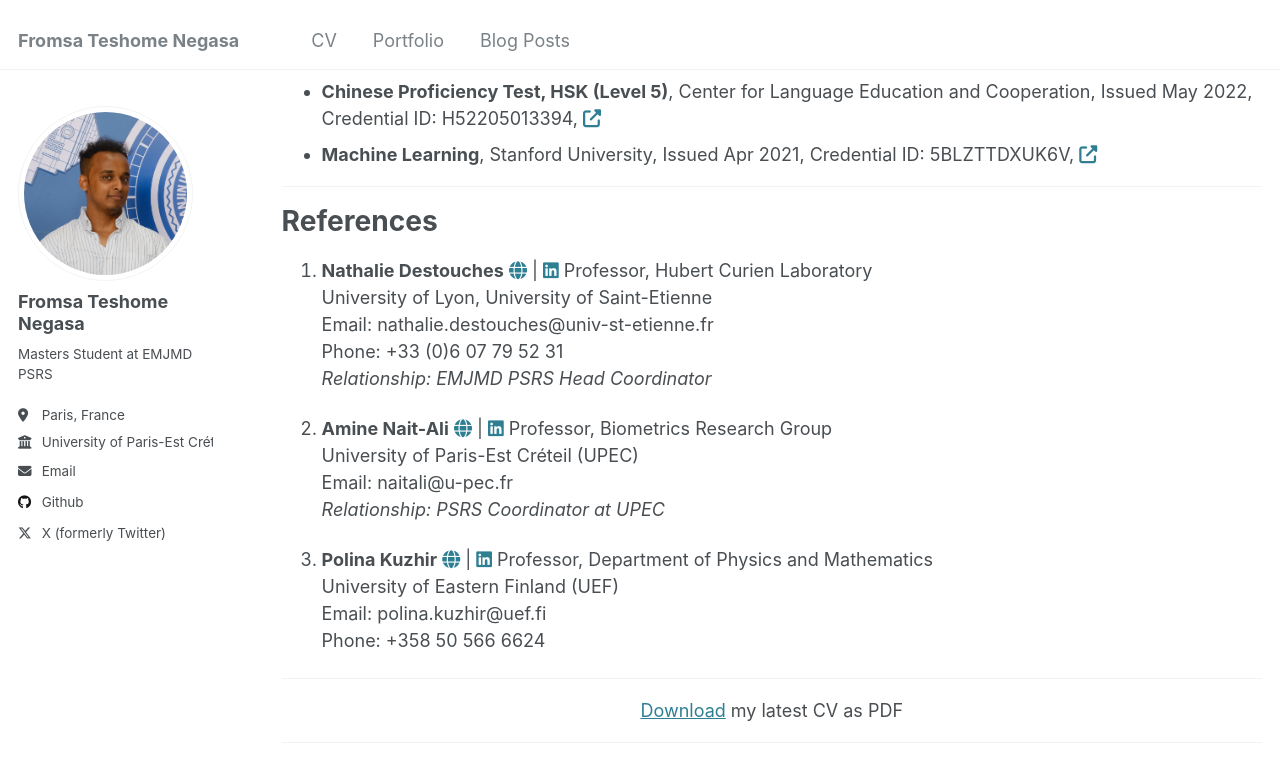
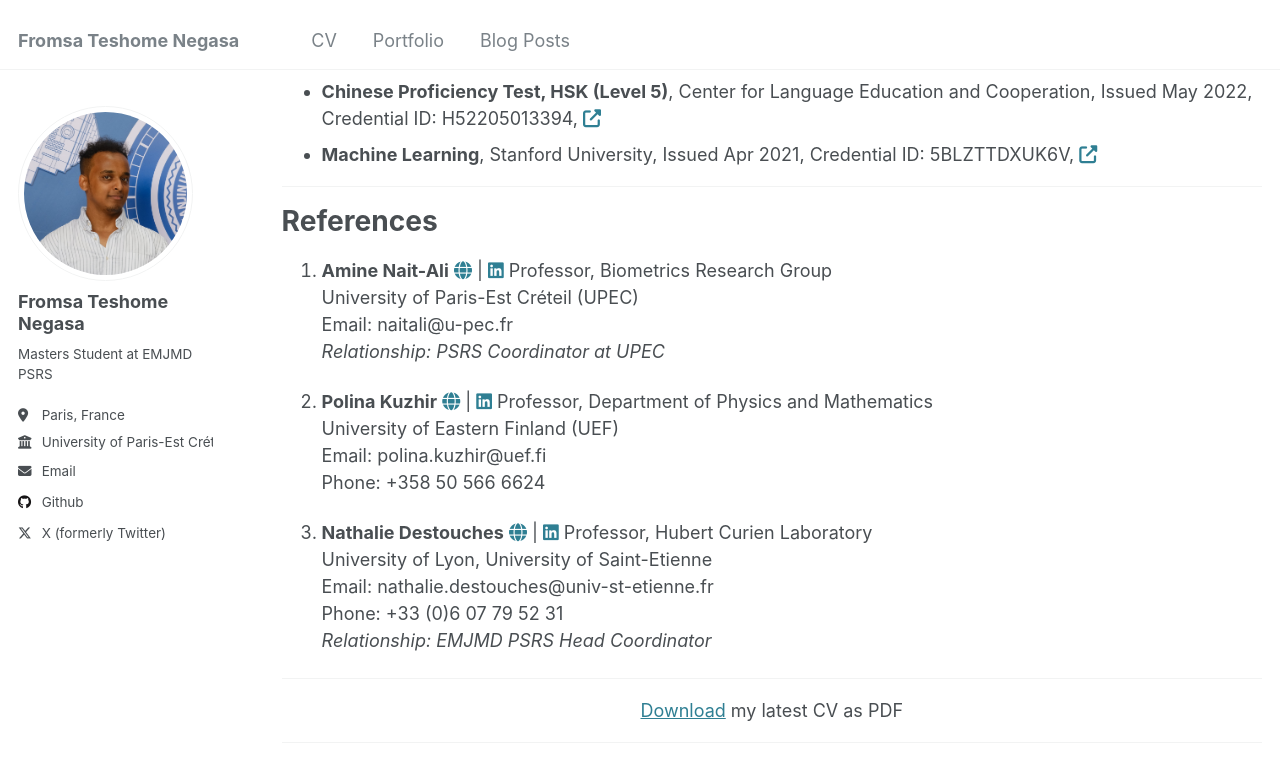
Before and after one commit to PHYRA47/phyra47.github.io, a Jekyll site: the page built from _pages/cv.md, in a window 1280 px wide and 900 px high, scrolled down 3730 px. Shown: the top 782 px of the window. Built offline with Jekyll 4.4.1, drawn with Linux system fonts in a browser that asks for light colours; emoji names are drawn with the system emoji font; some of the changed lines change nothing that is shown.

Commit message:
Update CV references and add new PDF version

```diff
--- a/_pages/cv.md
+++ b/_pages/cv.md
@@ -148,31 +148,31 @@
 References
 ======
 
-1. **Nathalie Destouches**  <a href="https://perso.univ-st-etienne.fr/destoucn/" arget="_blank"><i class="fas fa-globe"></i></a> | <a href="https://www.linkedin.com/in/nathalie-destouches-713605163/" target="_blank"><i class="fab fa-linkedin"></i></a>
+1. **Amine Nait-Ali**  <a href="https://www.amine-nait-ali.org/" arget="_blank"><i class="fas fa-globe"></i></a> | <a href="https://www.linkedin.com/in/amine-nait-ali-a56b5b22/" target="_blank"><i class="fab fa-linkedin"></i></a>
+   Professor, Biometrics Research Group
+   University of Paris-Est Créteil (UPEC)
+   Email: naitali@u-pec.fr
+   *Relationship: PSRS Coordinator at UPEC*
+
+
+2. **Polina Kuzhir**  <a href="https://uefconnect.uef.fi/en/polina.kuzhir/" arget="_blank"><i class="fas fa-globe"></i></a> | <a href="https://www.linkedin.com/in/polina-kuzhir-556765bb/" target="_blank"><i class="fab fa-linkedin"></i></a>
+   Professor, Department of Physics and Mathematics
+   University of Eastern Finland (UEF)
+   Email: polina.kuzhir@uef.fi
+   Phone: +358 50 566 6624
+
+3. **Nathalie Destouches**  <a href="https://perso.univ-st-etienne.fr/destoucn/" arget="_blank"><i class="fas fa-globe"></i></a> | <a href="https://www.linkedin.com/in/nathalie-destouches-713605163/" target="_blank"><i class="fab fa-linkedin"></i></a>
    Professor, Hubert Curien Laboratory
    University of Lyon, University of Saint-Etienne
    Email: nathalie.destouches@univ-st-etienne.fr
    Phone: +33 (0)6 07 79 52 31
    *Relationship: EMJMD PSRS Head Coordinator*
 
-2. **Amine Nait-Ali**  <a href="https://www.amine-nait-ali.org/" arget="_blank"><i class="fas fa-globe"></i></a> | <a href="https://www.linkedin.com/in/amine-nait-ali-a56b5b22/" target="_blank"><i class="fab fa-linkedin"></i></a>
-   Professor, Biometrics Research Group
-   University of Paris-Est Créteil (UPEC)
-   Email: naitali@u-pec.fr
-   *Relationship: PSRS Coordinator at UPEC*
-
-
-3. **Polina Kuzhir**  <a href="https://uefconnect.uef.fi/en/polina.kuzhir/" arget="_blank"><i class="fas fa-globe"></i></a> | <a href="https://www.linkedin.com/in/polina-kuzhir-556765bb/" target="_blank"><i class="fab fa-linkedin"></i></a>
-   Professor, Department of Physics and Mathematics
-   University of Eastern Finland (UEF)
-   Email: polina.kuzhir@uef.fi
-   Phone: +358 50 566 6624
-
   ---
 
 
   <div style="text-align: center">
-    <a href="../files/cv_mt.pdf">Download</a> my latest CV as PDF
+    <a href="../files/cv_phd.pdf">Download</a> my latest CV as PDF
   </div>
 
 
```
Also changed, not shown: 1 other file.
